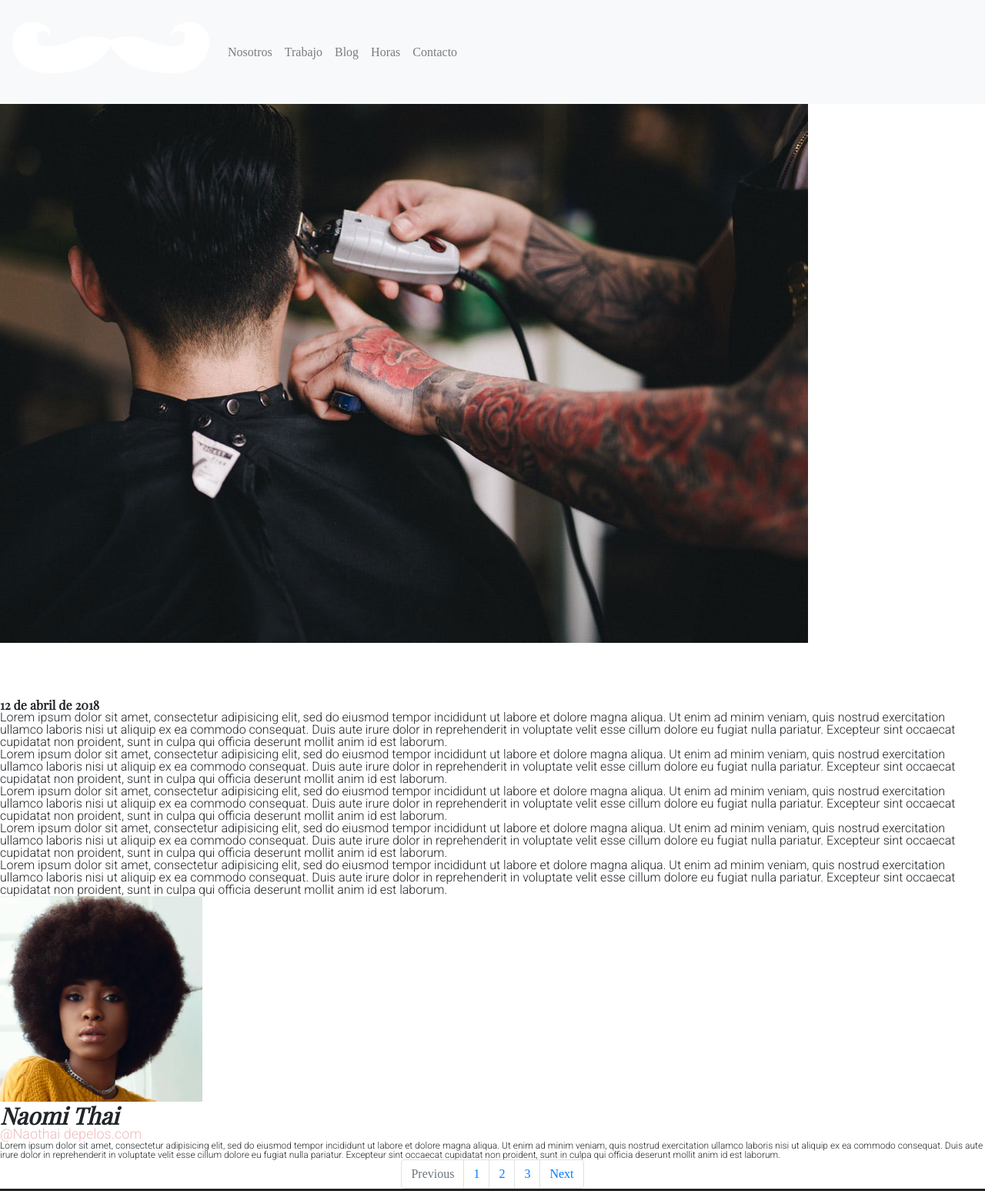
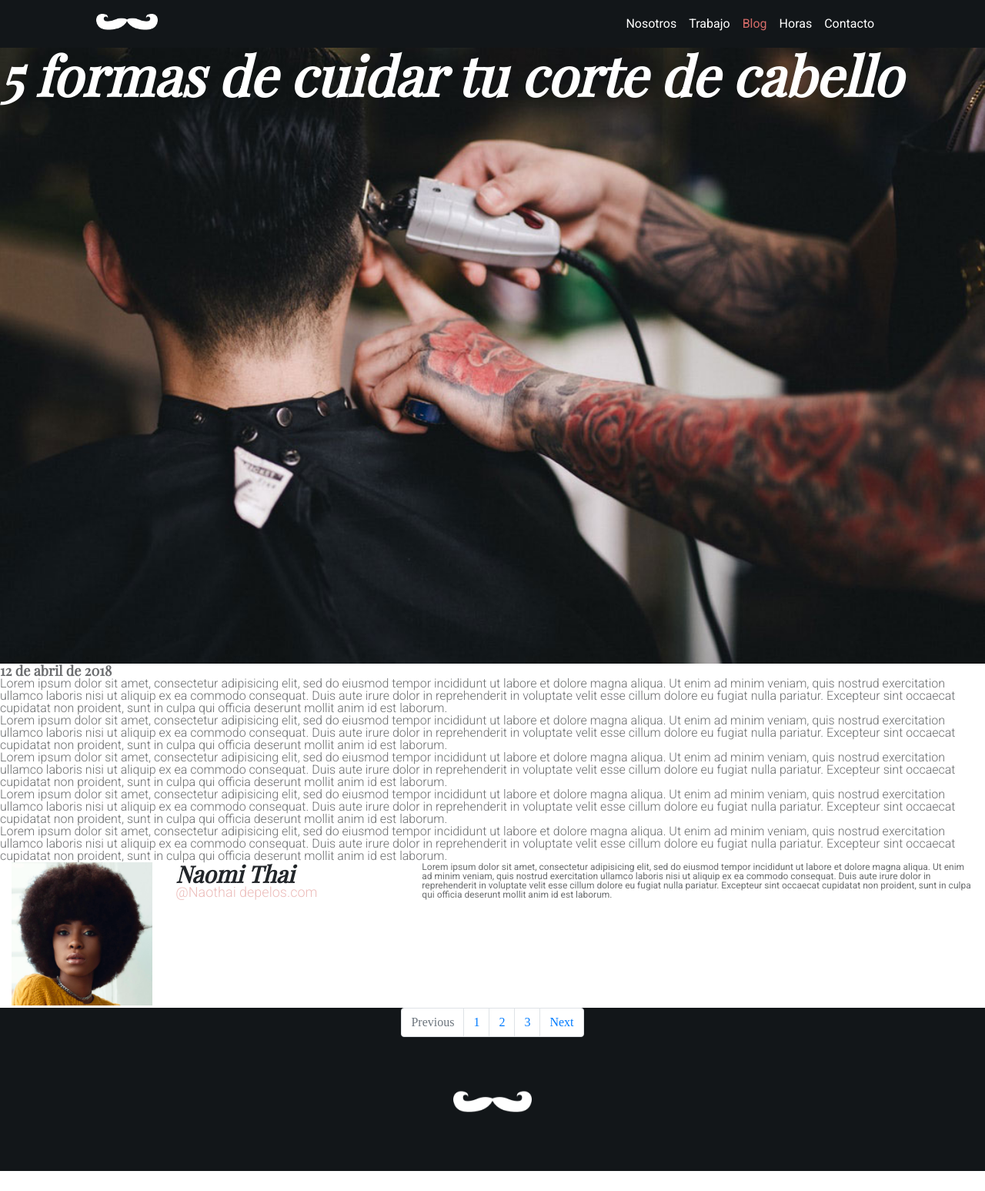
Before and after one commit to berniwi/Barbershop, a plain HTML site: page index.html in a window 1280 px wide. Shown: the top 1547 px of the page at 77% size. After the commit the page ends 1521 px from the top, so only its background shows below. Drawn offline with nearby package versions, Linux system fonts and the light colour scheme; a web font is replaced by a local one.

Commit message:
final de la clase

```diff
--- a/assets/sass/base/_typography.scss
+++ b/assets/sass/base/_typography.scss
@@ -24,18 +24,19 @@ p{
   font-size: $medium;
   font-family: $roboto;
   font-weight: $letra_light;
-  color: $spanishpink;
+  color: $nickel;
 }
 
 .letra_chica{
   font-size: $small;
   font-family: $roboto;
   font-weight: $regular;
+  color: $nickel;
 }
 
 .letra_fecha{
   font-size: $large;
-  font-family: $roboto;
+  font-family: $playfair;
   font-weight: $bold;
-  color: $spanishpink;
+  color: $nickel;
 }
--- a/assets/sass/layout/_footer.scss
+++ b/assets/sass/layout/_footer.scss
@@ -1,5 +1,10 @@
 footer{
-  background-color: $spanishpink;
+  background-color: $eerieblack;
   text-align: center;
-  padding-top: 1em;
+  padding-top: 4em;
+  padding-bottom: 4em;
 }
+
+.footer__img{
+  width: 8%;
+}
--- a/assets/sass/layout/_header.scss
+++ b/assets/sass/layout/_header.scss
@@ -1,5 +1,6 @@
 header{
   background-image: url(../img/post-image.jpg);
   background-repeat: no-repeat;
-  background-size: auto;
+  background-size: cover;
+  height: 100vh;
 }
--- a/assets/sass/layout/_navigation.scss
+++ b/assets/sass/layout/_navigation.scss
@@ -0,0 +1,22 @@
+nav{
+  background-color: $eerieblack;
+}
+
+.nav__a{
+  font-family: $roboto;
+  text-decoration: none;
+  color: $white;
+}
+
+.nav__ul{
+  padding-left: 60%;
+}
+
+.nav__a--pink{
+  color: $ruddypink;
+}
+
+.nav__img{
+  width: 6em;
+  padding-left: 2em;
+}
--- a/index.html
+++ b/index.html
@@ -8,35 +8,36 @@
   </head>
 
   <body>
-    <nav class="navbar navbar-expand-lg navbar-light bg-light">
-      <a class="navbar-brand" href="#"><img src="assets/img/logo.png" alt="logo"></a>
+    <nav class="navbar navbar-expand-lg">
+      <div class="container">
+        <a class="navbar-brand" href="#"><img class="nav__img" src="assets/img/logo.png" alt="logo"></a>
         <button class="navbar-toggler" type="button" data-toggle="collapse" data-target="#navbarSupportedContent" aria-controls="navbarSupportedContent" aria-expanded="false" aria-label="Toggle navigation">
           <span class="navbar-toggler-icon"></span>
         </button>
 
         <div class="collapse navbar-collapse" id="navbarSupportedContent">
-        <ul class="navbar-nav mr-auto">
+          <ul class="navbar-nav mr-auto nav__ul">
             <li class="nav-item">
-            <a class="nav-link" href="#">Nosotros</a>
+              <a class="nav-link nav__a" href="#">Nosotros</a>
             </li>
             <li class="nav-item">
-            <a class="nav-link" href="#">Trabajo</a>
+              <a class="nav-link nav__a" href="#">Trabajo</a>
             </li>
             <li class="nav-item">
-            <a class="nav-link" href="#">Blog</a>
+              <a class="nav-link nav__a nav__a--pink" href="#">Blog</a>
             </li>
-          <li class="nav-item">
-            <a class="nav-link" href="#">Horas</a>
+            <li class="nav-item ">
+              <a class="nav-link nav__a" href="#">Horas</a>
             </li>
-          <li class="nav-item">
-            <a class="nav-link" href="#">Contacto</a>
+            <li class="nav-item ">
+              <a class="nav-link nav__a" href="#">Contacto</a>
             </li>
+        </div>
       </div>
     </nav>
 
 <!--hero section-->
     <header>
-      <img src="assets/img/post-image.jpg" alt="">
       <h1 class="titulo">5 formas de cuidar tu corte de cabello</h1>
     </header>
 
@@ -52,10 +53,20 @@
 
 <!--bloguera-->
     <section>
-      <img src="assets/img/naomi-thai.png" alt="Naomi Thai">
+      <div class="container-fluid">
+        <div class="row">
+          <div class="col-2">
+            <img class="img-fluid" src="assets/img/naomi-thai.png" alt="Naomi Thai">
+          </div>
+          <div class="col-3">
             <h2>Naomi Thai</h2>
             <h3>@Naothai depelos.com</h3>
+          </div>
+          <div class="col-7">
             <p class="letra_chica">Lorem ipsum dolor sit amet, consectetur adipisicing elit, sed do eiusmod tempor incididunt ut labore et dolore magna aliqua. Ut enim ad minim veniam, quis nostrud exercitation ullamco laboris nisi ut aliquip ex ea commodo consequat. Duis aute irure dolor in reprehenderit in voluptate velit esse cillum dolore eu fugiat nulla pariatur. Excepteur sint occaecat cupidatat non proident, sunt in culpa qui officia deserunt mollit anim id est laborum.</p>
+          </div>
+        </div>
+      </div>
     </section>
 
 <!--indicador de páginas-->
@@ -76,7 +87,8 @@
     </section>
 
     <footer>
-      <img src="assets/img/logo.png" alt="logo">
+      <img class="footer__img" src="assets/img/logo.png" alt="logo">
     </footer>
+
   </body>
 </html>
```
Also changed, not shown: assets/css/main.css, 1 other file. Lines whose indentation alone changed are shown as unchanged.
